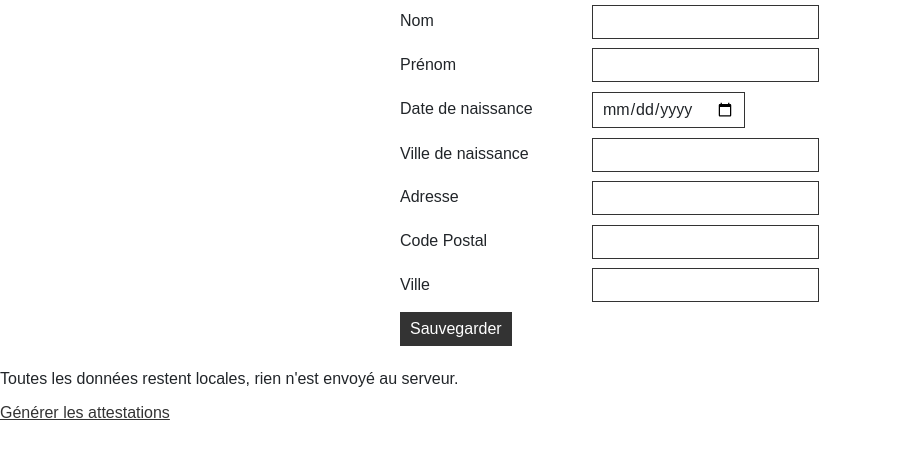
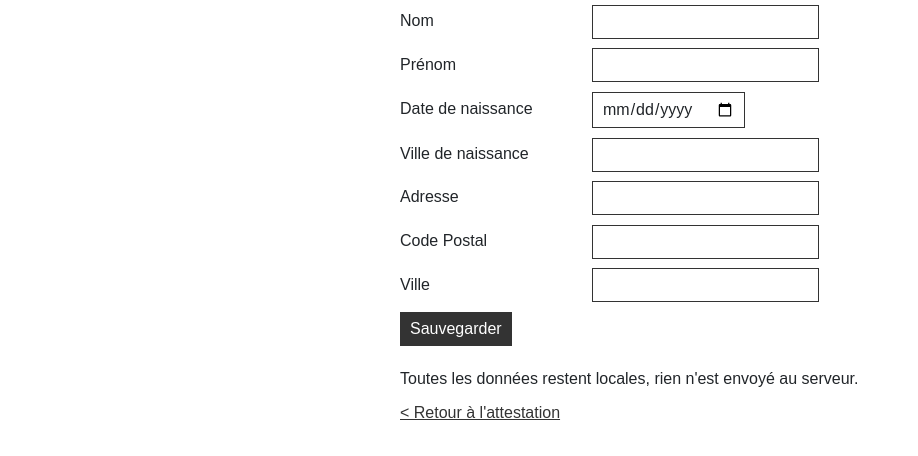
Before and after one commit to cedricrey/AttestCovid, a plain HTML site: page config.html in a window 1280 px wide. Shown: the whole page, without its empty margins (0-918 px from the left). Drawn offline with nearby package versions, Linux system fonts and the light colour scheme.

Commit message:
- config

```diff
--- a/config.html
+++ b/config.html
@@ -29,6 +29,10 @@
     form .grid-1 div{
       margin:0.3em 0;
     }
+    .informations{
+      width:30em;
+      margin: 0 auto;
+    }
   </style>
   <script src="https://code.jquery.com/jquery-2.2.4.min.js" integrity="sha256-BbhdlvQf/xTY9gja0Dq3HiwQF8LaCRTXxZKRutelT44=" crossorigin="anonymous"></script>
 </head>
@@ -45,8 +49,10 @@
 <div><input type="submit" name="Save" value="Sauvegarder"></div>
 </div>
 </form>
+<div class="informations">
 <p>Toutes les données restent locales, rien n'est envoyé au serveur.</p>
-<a href="index.html">Générer les attestations</a>
+<a href="index.html"> &lt; Retour à l'attestation</a>
+</div>
 <script type="text/javascript">
   $('#configForm').on('submit', saveConfig );
 
```
